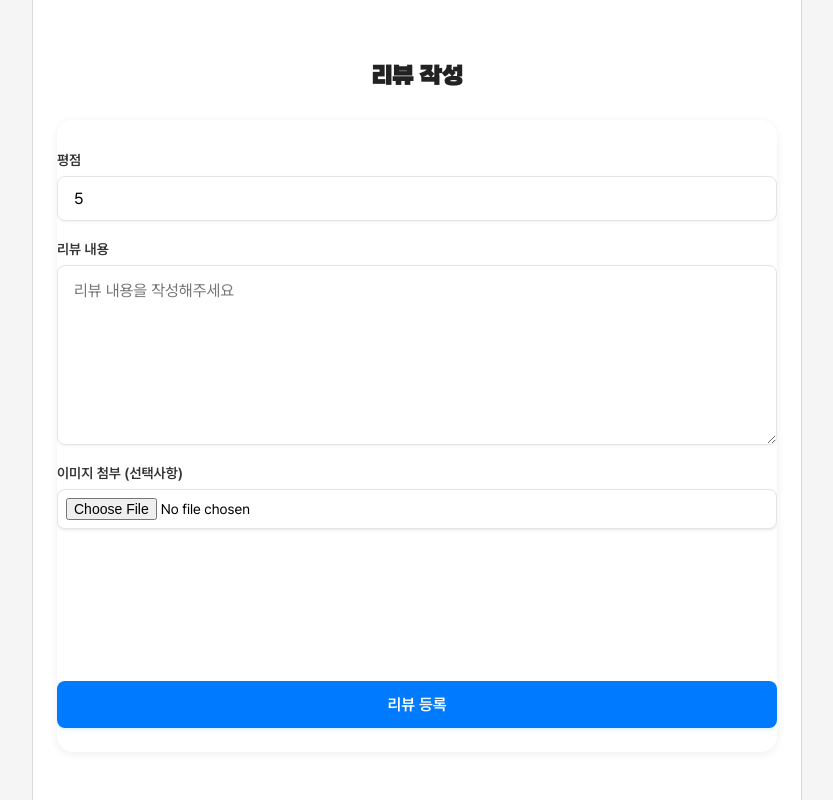
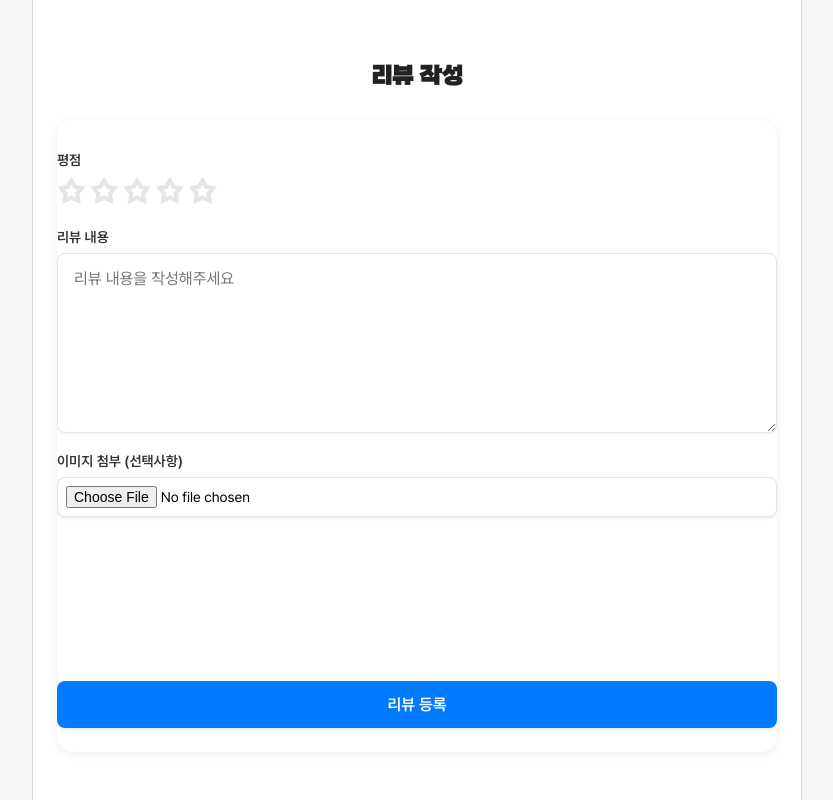
Before and after one commit to sonwoohon/Next_POLAR, a Next.js app: page /helps/1/create-review in a window 1280 px wide. Shown: the whole page, without its empty margins (223-1056 px from the left). Built offline with nearby package versions, Linux system fonts and the light colour scheme; no server answers.

Commit message:
[Feat] 리뷰 작성 페이지 수정

```diff
--- a/app/(pola)/helps/[helpId]/create-review/CreateReview.module.css
+++ b/app/(pola)/helps/[helpId]/create-review/CreateReview.module.css
@@ -219,21 +219,18 @@
 
 .ratingStars {
   display: flex;
-  gap: 8px;
-  justify-content: center;
+  gap: 4px;
 }
 
 .star {
-  font-size: 24px;
+  font-size: 2rem;
+  color: #e5e5e5;
+  transition: color 0.2s;
   cursor: pointer;
-  transition: all 0.2s ease;
-  color: #ddd;
 }
 
-.star:hover,
-.star.active {
-  color: #ff9500;
-  transform: scale(1.1);
+.star.filled {
+  color: #FFD600;
 }
 
 /* Responsive Design */
--- a/app/(pola)/helps/[helpId]/create-review/page.tsx
+++ b/app/(pola)/helps/[helpId]/create-review/page.tsx
@@ -14,7 +14,7 @@ interface UserProfile {
 export default function CreateReviewPage({ params }: { params: Promise<{ helpId: string }> }) {
   const { helpId } = use(params);
   const [form, setForm] = useState({
-    rating: 5,
+    rating: 0,
     text: '',
   });
   const [selectedImage, setSelectedImage] = useState<File | null>(null);
@@ -23,6 +23,7 @@ export default function CreateReviewPage({ params }: { params: Promise<{ helpId:
   const [error, setError] = useState<string | null>(null);
   const [success, setSuccess] = useState(false);
   const [receiver, setReceiver] = useState<UserProfile | null>(null);
+  const [hover, setHover] = useState(0);
 
   useEffect(() => {
     const fetchReceiver = async () => {
@@ -136,18 +137,22 @@ export default function CreateReviewPage({ params }: { params: Promise<{ helpId:
       )}
       <form onSubmit={handleSubmit} className={styles.form}>
         <div className={styles.ratingSection}>
-          <label htmlFor="rating" className={styles.label}>평점</label>
-          <input
-            id="rating"
-            name="rating"
-            type="number"
-            min={1}
-            max={5}
-            value={form.rating}
-            onChange={handleChange}
-            required
-            className={styles.input}
-          />
+          <label className={styles.label}>평점</label>
+          <div className={styles.ratingStars}>
+            {[1,2,3,4,5].map((star) => (
+              <span
+                key={star}
+                className={`${styles.star} ${(hover || form.rating) >= star ? styles.filled : ''}`}
+                onClick={() => setForm({ ...form, rating: star })}
+                onMouseEnter={() => setHover(star)}
+                onMouseLeave={() => setHover(0)}
+                style={{ cursor: 'pointer' }}
+                aria-label={`${star}점`}
+              >
+                {(hover || form.rating) >= star ? '★' : '☆'}
+              </span>
+            ))}
+          </div>
         </div>
 
         <div className={styles.textSection}>
```
